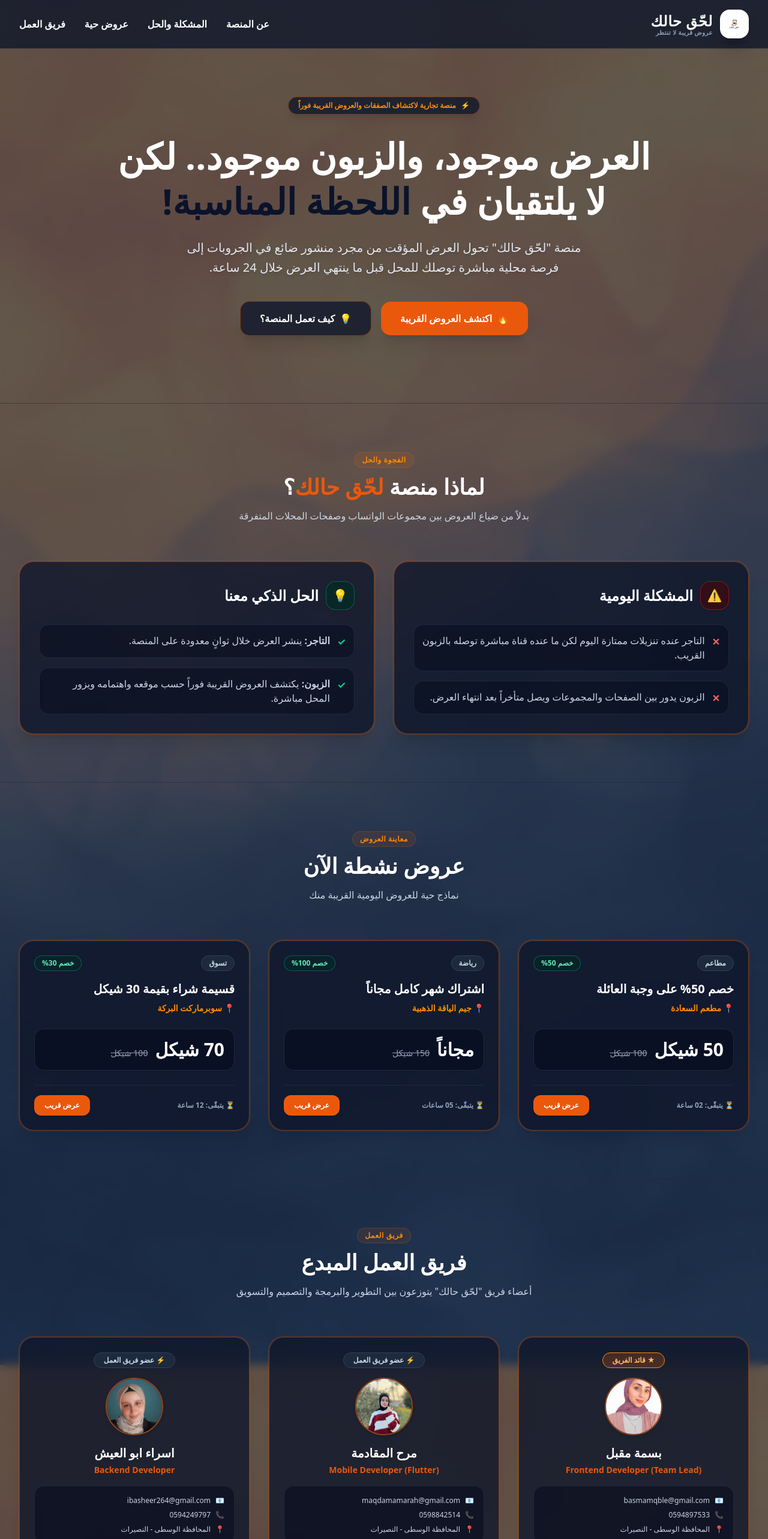
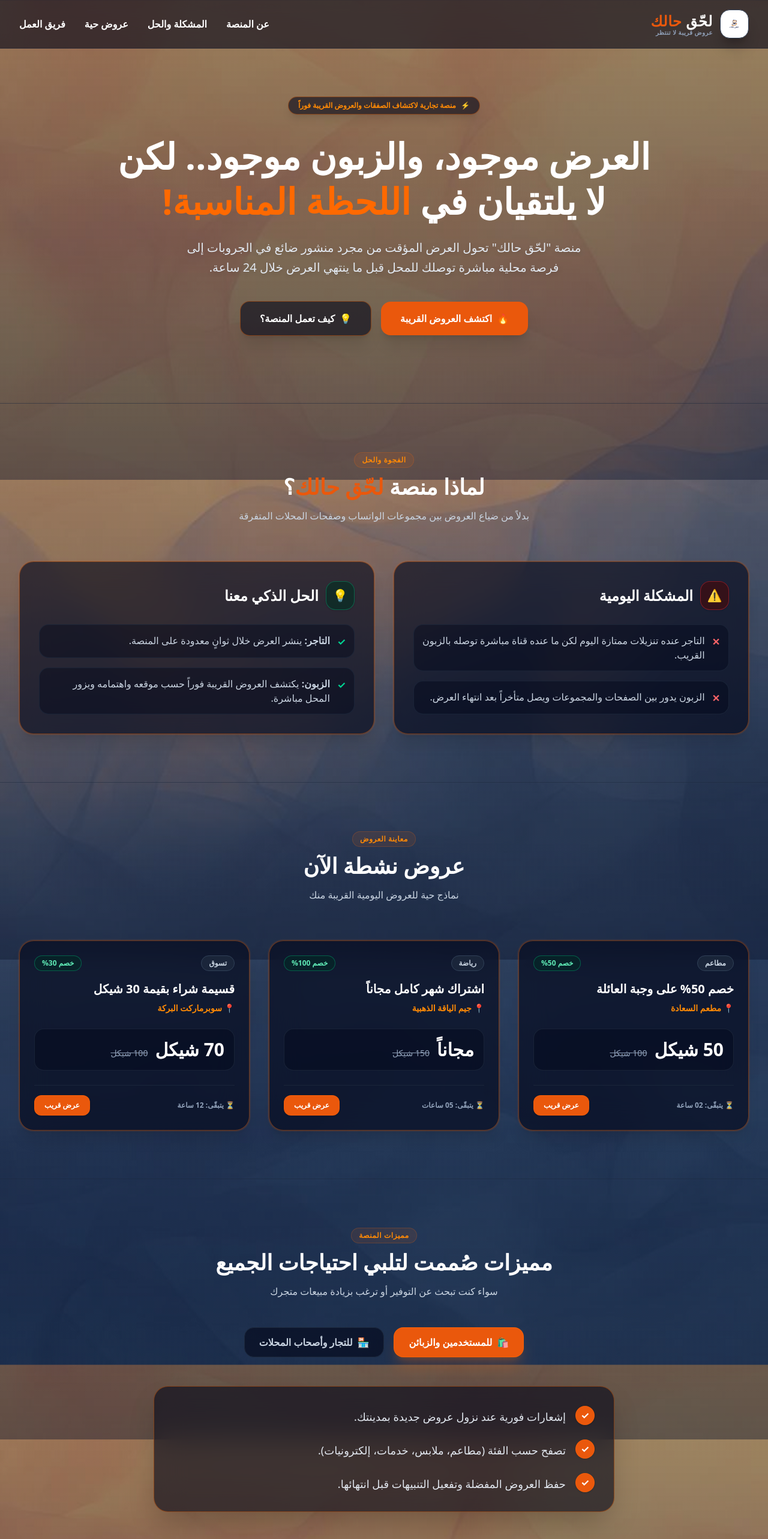
Before and after one commit to basmamqble/landing-page, a React (Vite) app: page / in a window 1280 px wide. Shown: the top 2566 px of the page at 60% size. Built offline with nearby package versions, Linux system fonts and the light colour scheme.

Commit message:
Remove solid background color to reveal bg-pattern image

```diff
--- a/src/App.jsx
+++ b/src/App.jsx
@@ -3,6 +3,7 @@ import Navbar from './components/Navbar';
 import Hero from './components/Hero';
 import ProblemSolution from './components/ProblemSolution';
 import DealsDemo from './components/DealsDemo';
+import Features from './components/Features';
 import TeamSection from './components/TeamSection';
 import Footer from './components/Footer';
 
@@ -10,20 +11,21 @@ import bgPattern from './assets/bg-pattern.jpg';
 
 export default function App() {
   return (
-    <div
-      className="min-h-screen bg-cover bg-center bg-no-repeat bg-scroll md:bg-fixed text-white relative"
-      style={{ backgroundImage: `url(${bgPattern})` }}
-    >
-      {/* طبقة تغميق وضبابية (Overlay + Backdrop Blur) */}
-      <div className="absolute inset-0 bg-slate-900/65 backdrop-blur-sm pointer-events-none z-0"></div>
+    <div className="relative min-h-screen text-white overflow-x-hidden">
+      {/* صورة الخلفية ثابتة وتغطي الشاشة بالكامل بدون أي لون يغطيها */}
+      <div
+        className="fixed inset-0 bg-cover bg-center bg-no-repeat -z-10"
+        style={{ backgroundImage: `url(${bgPattern})` }}
+      ></div>
 
-      {/* محتوى الموقع يجب أن يكون فوق الطبقة عبر استخدام relative و z-10 */}
+      {/* محتوى الموقع بالكامل فوق الخلفية */}
       <div className="relative z-10">
         <Navbar />
         <main>
           <Hero />
           <ProblemSolution />
           <DealsDemo />
+          <Features />
           <TeamSection />
         </main>
         <Footer />
--- a/src/components/DealsDemo.jsx
+++ b/src/components/DealsDemo.jsx
@@ -20,14 +20,14 @@ export default function DealsDemo() {
           {mockDeals.map((deal) => (
             <div
               key={deal.id}
-              className="rounded-3xl border border-orange-500/40 ring-2 ring-orange-500/10 bg-slate-900/80 backdrop-blur-md p-6 flex flex-col justify-between card-hover-effect shadow-xl"
+              className="rounded-3xl border border-orange-500/40 ring-2 ring-orange-500/10 bg-slate-950/60 backdrop-blur-xl p-6 flex flex-col justify-between card-hover-effect shadow-xl"
             >
               <div>
                 <div className="flex justify-between items-center mb-4">
-                  <span className="px-3 py-1 rounded-full text-xs font-bold bg-slate-800 text-slate-300 border border-slate-700">
+                  <span className="px-3 py-1 rounded-full text-xs font-bold bg-slate-800/80 text-slate-300 border border-slate-700">
                     {deal.category}
                   </span>
-                  <span className="px-3 py-1 rounded-full text-xs font-bold text-emerald-300 bg-emerald-950/40 border border-emerald-500/40">
+                  <span className="px-3 py-1 rounded-full text-xs font-bold text-emerald-300 bg-emerald-950/50 border border-emerald-500/40">
                     خصم {deal.discount}
                   </span>
                 </div>
@@ -35,13 +35,13 @@ export default function DealsDemo() {
                 <h3 className="text-xl font-bold text-white mb-2">{deal.title}</h3>
                 <p className="text-sm font-semibold text-orange-400 mb-6">📍 {deal.store}</p>
 
-                <div className="flex items-baseline gap-3 mb-6 bg-slate-950/50 p-4 rounded-2xl border border-slate-800">
+                <div className="flex items-baseline gap-3 mb-6 bg-slate-950/40 p-4 rounded-2xl border border-slate-800/80">
                   <span className="text-3xl font-black text-white">{deal.newPrice}</span>
                   <span className="text-sm text-slate-400 line-through font-medium">{deal.oldPrice}</span>
                 </div>
               </div>
 
-              <div className="pt-4 border-t border-slate-800 flex items-center justify-between">
+              <div className="pt-4 border-t border-slate-800/80 flex items-center justify-between">
                 <span className="text-xs text-slate-400 font-bold">⏳ يتبقّى: {deal.timeLeft}</span>
                 <span
                   className="px-4 py-2 rounded-xl text-xs font-bold text-white shadow-sm border border-orange-500/30"
--- a/src/components/Features.jsx
+++ b/src/components/Features.jsx
@@ -25,11 +25,15 @@ export default function Features() {
   ];
 
   return (
-    <section id="features" className="py-20 border-t border-slate-200 bg-white">
+    <section id="features" className="py-20 border-t border-slate-800/50 bg-transparent text-white">
       <div className="max-w-7xl mx-auto px-4 sm:px-6 lg:px-8">
-        <div className="text-center mb-12">
-          <h2 className="text-3xl sm:text-4xl font-extrabold text-slate-900 mb-4">مميزات صُممت لتلبي احتياجات الجميع</h2>
-          <p className="text-slate-600 font-medium">سواء كنت تبحث عن التوفير أو ترغب بزيادة مبيعات متجرك</p>
+
+        <div className="text-center mb-12 max-w-2xl mx-auto">
+          <span className="text-xs font-bold px-3 py-1 rounded-full bg-orange-500/10 text-orange-400 border border-orange-500/20 tracking-wider uppercase mb-3 inline-block">
+            مميزات المنصة
+          </span>
+          <h2 className="text-3xl sm:text-4xl font-black text-white mb-4">مميزات صُممت لتلبي احتياجات الجميع</h2>
+          <p className="text-slate-300 font-medium">سواء كنت تبحث عن التوفير أو ترغب بزيادة مبيعات متجرك</p>
         </div>
 
         {/* Tabs Header */}
@@ -38,10 +42,10 @@ export default function Features() {
             <button
               key={idx}
               onClick={() => setActiveTab(idx)}
-              className={`px-6 py-3 rounded-xl font-bold text-lg transition-all flex items-center gap-2 ${
+              className={`px-6 py-3 rounded-2xl font-bold text-base transition-all flex items-center gap-2 border ${
                 activeTab === idx
-                  ? 'text-white shadow-lg shadow-orange-500/20'
-                  : 'text-slate-600 bg-slate-100 hover:bg-slate-200 border border-slate-200'
+                  ? 'text-white shadow-xl shadow-orange-500/20 border-orange-500/50'
+                  : 'text-slate-300 bg-slate-950/60 hover:bg-slate-900 border-slate-800 backdrop-blur-md'
               }`}
               style={{ backgroundColor: activeTab === idx ? 'var(--color-primary)' : undefined }}
             >
@@ -52,18 +56,19 @@ export default function Features() {
         </div>
 
         {/* Tab Content */}
-        <div className="max-w-3xl mx-auto p-8 rounded-3xl border border-slate-200 bg-slate-50 shadow-sm">
+        <div className="max-w-3xl mx-auto p-8 rounded-3xl border border-orange-500/40 bg-slate-950/60 backdrop-blur-xl shadow-2xl">
           <ul className="space-y-6">
             {features[activeTab].items.map((item, i) => (
               <li key={i} className="flex items-start gap-4">
-                <span className="w-8 h-8 rounded-full flex items-center justify-center font-bold text-white shrink-0 shadow-sm" style={{ backgroundColor: 'var(--color-primary)' }}>
+                <span className="w-8 h-8 rounded-full flex items-center justify-center font-bold text-white shrink-0 shadow-sm border border-orange-500/30" style={{ backgroundColor: 'var(--color-primary)' }}>
                   ✓
                 </span>
-                <span className="text-lg text-slate-800 font-medium pt-1">{item}</span>
+                <span className="text-lg text-slate-200 font-medium pt-1">{item}</span>
               </li>
             ))}
           </ul>
         </div>
+
       </div>
     </section>
   );
--- a/src/components/Hero.jsx
+++ b/src/components/Hero.jsx
@@ -6,14 +6,14 @@ export default function Hero() {
       <div className="max-w-7xl mx-auto px-4 sm:px-6 lg:px-8 text-center relative z-10">
 
         {/* بادج تعريفي فوق العنوان */}
-        <div className="inline-flex items-center gap-2 px-4 py-1.5 rounded-full bg-slate-900/80 border border-orange-500/40 text-orange-400 text-xs font-bold mb-8 shadow-lg backdrop-blur-md">
+        <div className="inline-flex items-center gap-2 px-4 py-1.5 rounded-full bg-slate-950/60 border border-orange-500/40 text-orange-400 text-xs font-bold mb-8 shadow-lg backdrop-blur-md">
           <span>⚡</span>
           <span>منصة تجارية لاكتشاف الصفقات والعروض القريبة فوراً</span>
         </div>
 
         {/* العنوان الرئيسي */}
         <h1 className="text-4xl sm:text-6xl font-black text-white leading-tight max-w-4xl mx-auto mb-6">
-          العرض موجود، والزبون موجود.. لكن لا يلتقيان في <span style={{ color: 'var(--color-navy)' }}>اللحظة المناسبة!</span>
+          العرض موجود، والزبون موجود.. لكن لا يلتقيان في <span className="text-orange-500">اللحظة المناسبة!</span>
         </h1>
 
         {/* النص الوصفي */}
@@ -34,7 +34,7 @@ export default function Hero() {
 
           <a
             href="#problem"
-            className="w-full sm:w-auto px-8 py-4 rounded-2xl font-extrabold text-white text-base bg-slate-900/80 border border-orange-500/40 hover:bg-slate-800 transition-all shadow-xl backdrop-blur-md flex items-center justify-center gap-2"
+            className="w-full sm:w-auto px-8 py-4 rounded-2xl font-extrabold text-white text-base bg-slate-950/60 border border-orange-500/40 hover:bg-slate-900/80 transition-all shadow-xl backdrop-blur-md flex items-center justify-center gap-2"
           >
             <span>💡</span>
             <span>كيف تعمل المنصة؟</span>
--- a/src/components/Navbar.jsx
+++ b/src/components/Navbar.jsx
@@ -5,18 +5,18 @@ export default function Navbar() {
   const [isOpen, setIsOpen] = useState(false);
 
   return (
-    <nav className="sticky top-0 z-50 backdrop-blur-md bg-slate-900/80 border-b border-slate-700/50">
+    <nav className="sticky top-0 z-50 backdrop-blur-xl bg-slate-950/60 border-b border-slate-800/50">
       <div className="max-w-7xl mx-auto px-4 sm:px-6 lg:px-8">
         <div className="flex items-center justify-between h-20">
 
           {/* Logo with interactive style */}
           <div className="flex items-center gap-3 group cursor-pointer">
-            <div className="w-12 h-12 rounded-2xl flex items-center justify-center overflow-hidden bg-white shadow-xl shadow-black/20 group-hover:scale-105 transition-transform p-1.5">
+            <div className="w-12 h-12 rounded-2xl flex items-center justify-center overflow-hidden bg-white shadow-xl shadow-black/20 group-hover:scale-105 transition-transform p-1.5 border border-slate-700">
               <img src={logoImg} alt="La7ek 7alak Logo" className="w-full h-full object-contain" />
             </div>
             <div>
               <span className="font-extrabold text-2xl tracking-wide text-white block">
-                <span style={{ color: 'var(--color-text-main)' }}>لحّق حالك</span>
+                <span className="text-white">لحّق <span style={{ color: 'var(--color-primary)' }}>حالك</span></span>
               </span>
               <span className="text-[10px] font-semibold text-slate-400 tracking-wider uppercase block -mt-1">
                 عروض قريبة لا تنتظر
@@ -24,7 +24,7 @@ export default function Navbar() {
             </div>
           </div>
 
-          {/* Desktop Navigation - أبيض وتتحول لبرتقالي عند التفاعل */}
+          {/* Desktop Navigation */}
           <div className="hidden md:flex items-center gap-8 font-semibold text-white">
             <a href="#about" className="hover:text-orange-500 active:text-orange-500 transition-colors">عن المنصة</a>
             <a href="#problem" className="hover:text-orange-500 active:text-orange-500 transition-colors">المشكلة والحل</a>
@@ -43,7 +43,7 @@ export default function Navbar() {
 
       {/* Mobile Menu */}
       {isOpen && (
-        <div className="md:hidden px-4 pt-2 pb-6 border-t border-slate-800 bg-slate-900/95 backdrop-blur-md space-y-3 font-medium">
+        <div className="md:hidden px-4 pt-2 pb-6 border-t border-slate-800 bg-slate-950/90 backdrop-blur-xl space-y-3 font-medium">
           <a href="#about" onClick={() => setIsOpen(false)} className="block py-2 text-white hover:text-orange-500">عن المنصة</a>
           <a href="#problem" onClick={() => setIsOpen(false)} className="block py-2 text-white hover:text-orange-500">المشكلة والحل</a>
           <a href="#deals" onClick={() => setIsOpen(false)} className="block py-2 text-white hover:text-orange-500">عروض حية</a>
--- a/src/components/ProblemSolution.jsx
+++ b/src/components/ProblemSolution.jsx
@@ -17,7 +17,7 @@ export default function ProblemSolution() {
 
         <div className="grid md:grid-cols-2 gap-8">
             {/* كرت المشكلة اليومية */}
-          <div className="p-8 rounded-3xl border border-orange-500/40 ring-2 ring-orange-500/10 bg-slate-900/80 backdrop-blur-md shadow-xl card-hover-effect flex flex-col justify-between">
+          <div className="p-8 rounded-3xl border border-orange-500/40 ring-2 ring-orange-500/10 bg-slate-950/60 backdrop-blur-xl shadow-xl card-hover-effect flex flex-col justify-between">
             <div>
               <div className="flex items-center gap-3 mb-6">
                 <div className="w-12 h-12 rounded-2xl bg-red-950/60 text-red-400 border border-red-500/40 flex items-center justify-center font-bold text-xl shadow-sm">
@@ -26,14 +26,13 @@ export default function ProblemSolution() {
                 <h3 className="text-2xl font-bold text-white">المشكلة اليومية</h3>
               </div>
               <ul className="space-y-4 text-slate-300 font-medium">
-                <li className="flex items-start gap-3 bg-slate-950/40 p-3.5 rounded-2xl border border-slate-800">
+                <li className="flex items-start gap-3 bg-slate-950/40 p-3.5 rounded-2xl border border-slate-800/80">
                   <span className="text-red-400 font-bold mt-0.5">✕</span>
                   <span>التاجر عنده تنزيلات ممتازة اليوم لكن ما عنده قناة مباشرة توصله بالزبون القريب.</span>
                 </li>
-                <li className="flex items-start gap-3 bg-slate-950/40 p-3.5 rounded-2xl border border-slate-800">
+                <li className="flex items-start gap-3 bg-slate-950/40 p-3.5 rounded-2xl border border-slate-800/80">
                   <span className="text-red-400 font-bold mt-0.5">✕</span>
-                                    <span>الزبون يدور بين الصفحات والمجموعات ويصل متأخراً بعد انتهاء العرض.</span>
-
+                  <span>الزبون يدور بين الصفحات والمجموعات ويصل متأخراً بعد انتهاء العرض.</span>
                 </li>
               </ul>
             </div>
@@ -41,7 +40,7 @@ export default function ProblemSolution() {
 
 
           {/* كرت الحل الذكي */}
-          <div className="p-8 rounded-3xl border border-orange-500/40 ring-2 ring-orange-500/10 bg-slate-900/80 backdrop-blur-md shadow-xl card-hover-effect flex flex-col justify-between">
+          <div className="p-8 rounded-3xl border border-orange-500/40 ring-2 ring-orange-500/10 bg-slate-950/60 backdrop-blur-xl shadow-xl card-hover-effect flex flex-col justify-between">
             <div>
               <div className="flex items-center gap-3 mb-6">
                 <div className="w-12 h-12 rounded-2xl bg-emerald-950/60 text-emerald-400 border border-emerald-500/40 flex items-center justify-center font-bold text-xl shadow-sm">
@@ -50,11 +49,11 @@ export default function ProblemSolution() {
                 <h3 className="text-2xl font-bold text-white">الحل الذكي معنا</h3>
               </div>
               <ul className="space-y-4 text-slate-300 font-medium">
-                <li className="flex items-start gap-3 bg-slate-950/40 p-3.5 rounded-2xl border border-slate-800">
+                <li className="flex items-start gap-3 bg-slate-950/40 p-3.5 rounded-2xl border border-slate-800/80">
                   <span className="text-emerald-400 font-bold mt-0.5">✓</span>
                   <span><b>التاجر:</b> ينشر العرض خلال ثوانٍ معدودة على المنصة.</span>
                 </li>
-                <li className="flex items-start gap-3 bg-slate-950/40 p-3.5 rounded-2xl border border-slate-800">
+                <li className="flex items-start gap-3 bg-slate-950/40 p-3.5 rounded-2xl border border-slate-800/80">
                   <span className="text-emerald-400 font-bold mt-0.5">✓</span>
                   <span><b>الزبون:</b> يكتشف العروض القريبة فوراً حسب موقعه واهتمامه ويزور المحل مباشرة.</span>
                 </li>
@@ -62,7 +61,6 @@ export default function ProblemSolution() {
             </div>
           </div>
 
-
         </div>
 
       </div>
```
Also changed, not shown: src/components/Footer.jsx (+7 -9 lines), src/components/HowItWorks.jsx (+9 -8 lines), src/components/TeamSection.jsx (+4 -4 lines).
